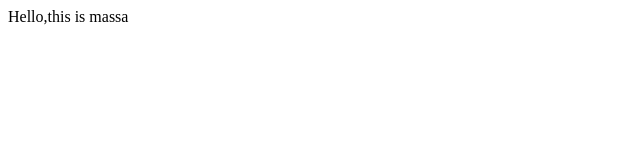
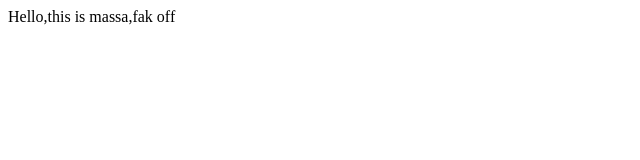
Before and after one commit to toweliee/practice, a plain HTML site: page index.html in a window 1280 px wide. Shown: the full height of the page, 0-640 px from the left. Drawn offline with Linux system fonts and the light colour scheme.

Commit message:
Update index.html

```diff
--- a/index.html
+++ b/index.html
@@ -4,6 +4,6 @@
 	<title>Test</title>
 </head>
 <body>
-Hello,this is massa
+Hello,this is massa,fak off
 </body>
 </html>
```
